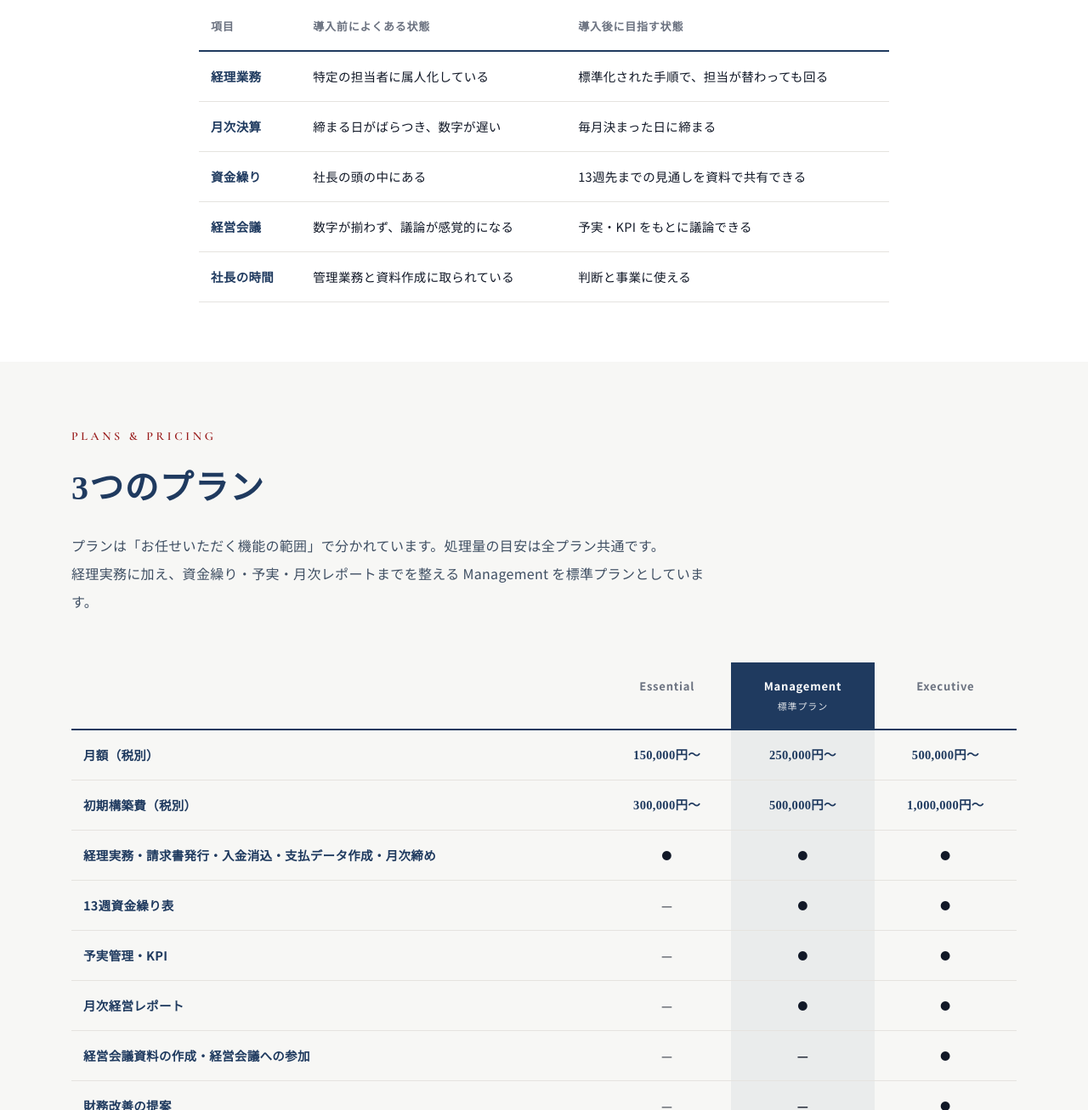
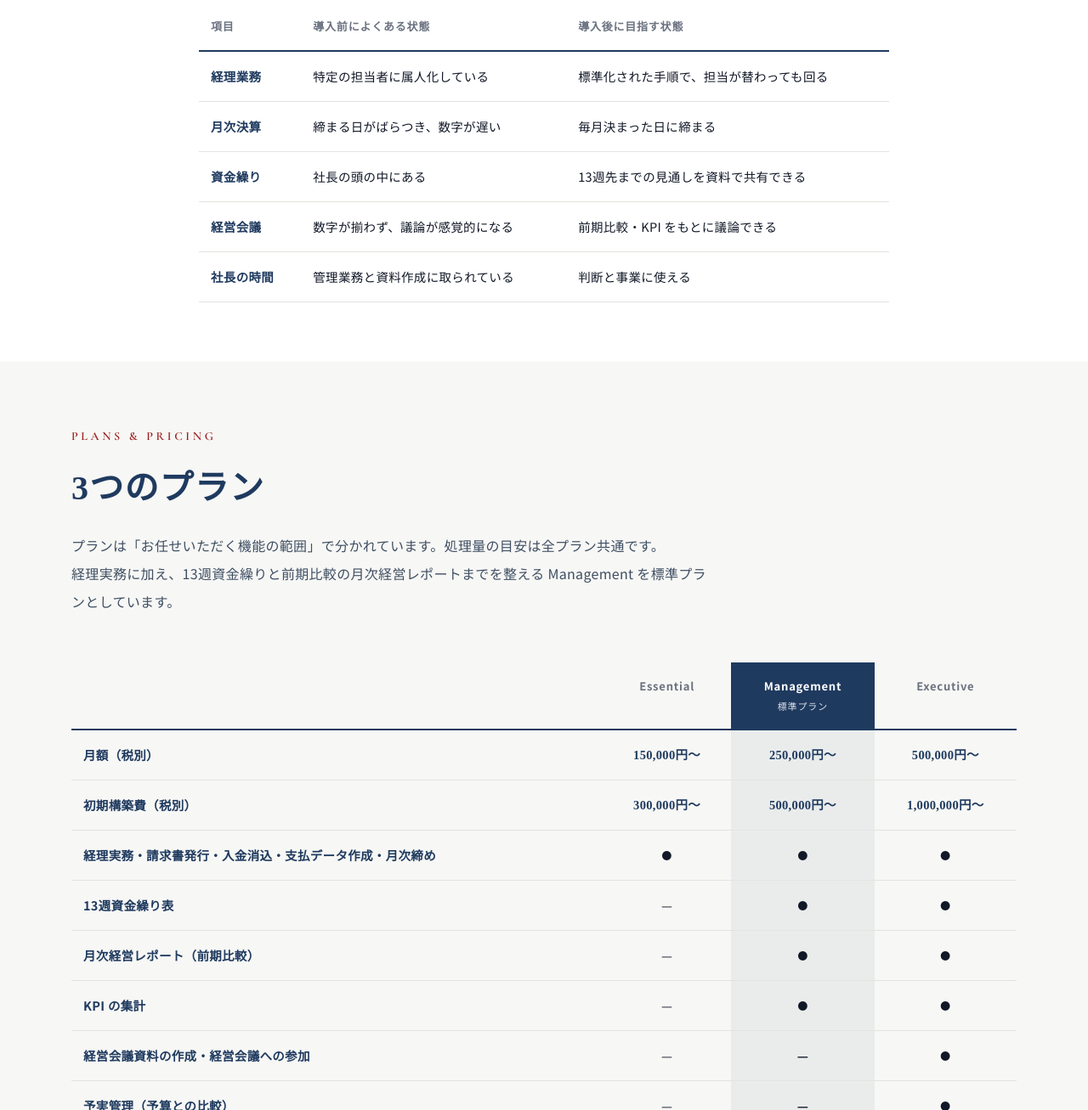
Before and after one commit to 1p-cpu/c-suite.co, a plain HTML site: page docs/services/bpo/index.html in a window 1280 px wide. Shown: the part 3377-4684 px from the top of the page at 85% size. Drawn offline with nearby package versions, Linux system fonts and the light colour scheme.

Commit message:
BPO LP: 予実管理をExecutiveへ、Managementの月次経営レポートを前期比較に（本人提案）
Co-Authored-By: Claude Opus 5.5 <noreply@anthropic.com>
Claude-Session: https://claude.ai/code/session_01ULPT3rk25hVAmaCp2Q7XAB

```diff
--- a/docs/services/bpo/index.html
+++ b/docs/services/bpo/index.html
@@ -116,7 +116,7 @@
     <div class="card-grid card-grid--3">
       <div class="card"><span class="card-label">01 — 経理</span><h3 class="card-title">日々の経理実務と月次締め</h3><ul class="card-list"><li>経理実務（仕訳入力）</li><li>請求書の発行</li><li>入金消込</li><li>支払データの作成</li><li>月次締め</li></ul></div>
       <div class="card"><span class="card-label">02 — 財務</span><h3 class="card-title">資金の見通しを、資料で持つ</h3><ul class="card-list"><li>13週資金繰り表</li><li>金融機関向け資料の作成</li><li>財務改善の提案</li></ul></div>
-      <div class="card"><span class="card-label">03 — 経営管理</span><h3 class="card-title">数字を、経営判断の材料に</h3><ul class="card-list"><li>予実管理</li><li>KPI の集計</li><li>月次経営レポート</li><li>経営会議資料・会議への参加</li></ul></div>
+      <div class="card"><span class="card-label">03 — 経営管理</span><h3 class="card-title">数字を、経営判断の材料に</h3><ul class="card-list"><li>月次経営レポート（前期比較）</li><li>KPI の集計</li><li>予実管理（予算との比較）</li><li>経営会議資料・会議への参加</li></ul></div>
     </div>
     <p class="note" style="margin-top:20px;">ご利用いただける機能はプランにより異なります（<a href="#plans">プラン比較</a>）。</p>
   </div>
@@ -150,7 +150,7 @@
           <tr><td>経理業務</td><td>特定の担当者に属人化している</td><td>標準化された手順で、担当が替わっても回る</td></tr>
           <tr><td>月次決算</td><td>締まる日がばらつき、数字が遅い</td><td>毎月決まった日に締まる</td></tr>
           <tr><td>資金繰り</td><td>社長の頭の中にある</td><td>13週先までの見通しを資料で共有できる</td></tr>
-          <tr><td>経営会議</td><td>数字が揃わず、議論が感覚的になる</td><td>予実・KPI をもとに議論できる</td></tr>
+          <tr><td>経営会議</td><td>数字が揃わず、議論が感覚的になる</td><td>前期比較・KPI をもとに議論できる</td></tr>
           <tr><td>社長の時間</td><td>管理業務と資料作成に取られている</td><td>判断と事業に使える</td></tr>
         </tbody>
       </table>
@@ -163,7 +163,7 @@
     <div class="section-head">
       <span class="sec-label">Plans &amp; Pricing</span>
       <h2 class="section-title">3つのプラン</h2>
-      <p class="section-sub">プランは「お任せいただく機能の範囲」で分かれています。処理量の目安は全プラン共通です。<br class="pc-br" />経理実務に加え、資金繰り・予実・月次レポートまでを整える Management を標準プランとしています。</p>
+      <p class="section-sub">プランは「お任せいただく機能の範囲」で分かれています。処理量の目安は全プラン共通です。<br class="pc-br" />経理実務に加え、13週資金繰りと前期比較の月次経営レポートまでを整える Management を標準プランとしています。</p>
     </div>
     <p class="bpo-scroll-hint">表は横にスクロールできます →</p>
     <div class="table-wrap">
@@ -174,9 +174,10 @@
           <tr><td>初期構築費（税別）</td><td class="price">300,000円〜</td><td class="price">500,000円〜</td><td class="price">1,000,000円〜</td></tr>
           <tr><td>経理実務・請求書発行・入金消込・支払データ作成・月次締め</td><td>●</td><td>●</td><td>●</td></tr>
           <tr><td>13週資金繰り表</td><td>—</td><td>●</td><td>●</td></tr>
-          <tr><td>予実管理・KPI</td><td>—</td><td>●</td><td>●</td></tr>
-          <tr><td>月次経営レポート</td><td>—</td><td>●</td><td>●</td></tr>
+          <tr><td>月次経営レポート（前期比較）</td><td>—</td><td>●</td><td>●</td></tr>
+          <tr><td>KPI の集計</td><td>—</td><td>●</td><td>●</td></tr>
           <tr><td>経営会議資料の作成・経営会議への参加</td><td>—</td><td>—</td><td>●</td></tr>
+          <tr><td>予実管理（予算との比較）</td><td>—</td><td>—</td><td>●</td></tr>
           <tr><td>財務改善の提案</td><td>—</td><td>—</td><td>●</td></tr>
           <tr><td>金融機関向け資料の作成</td><td>—</td><td>—</td><td>●</td></tr>
         </tbody>
@@ -202,8 +203,8 @@
         <li>請求書の発行（金額・送付先は御社が確定）</li>
         <li>入金消込・未入金の検知</li>
         <li>支払データの作成（承認・振込は御社）</li>
-        <li>13週資金繰り・予実・KPI・月次経営レポート（Management 以上）</li>
-        <li>経営会議資料・金融機関向け資料（Executive）</li>
+        <li>13週資金繰り・月次経営レポート（前期比較）・KPI（Management 以上）</li>
+        <li>予実管理・経営会議資料・金融機関向け資料（Executive）</li>
       </ul></div>
       <div class="fit-box fit-box--no"><h3>対象外の業務</h3><ul>
         <li>税務の判断・税務相談・申告書の作成（顧問税理士の業務です）</li>
```
Also changed, not shown: src/pages/11_services_bpo.html (+8 -7 lines).
